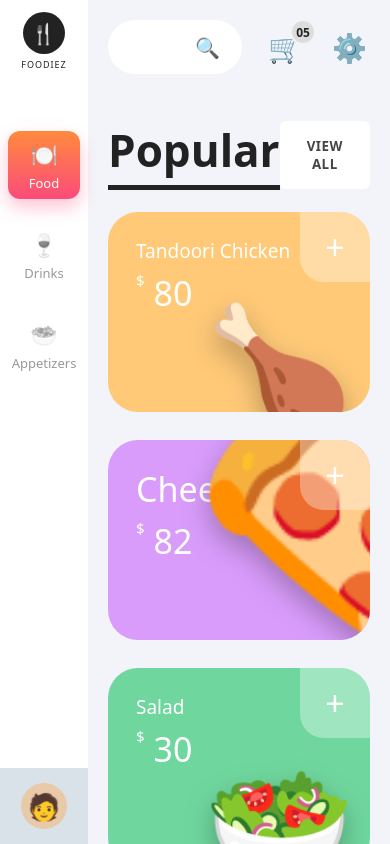
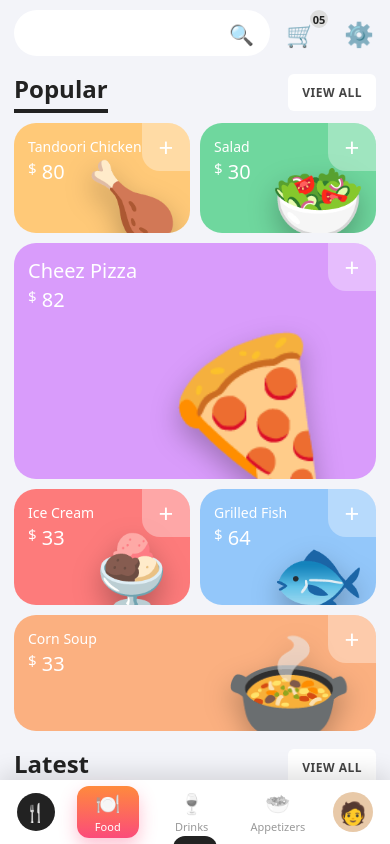
Before and after one commit to designbykhurram/foodiez-prototype, a plain HTML site: page index.html in a window 390 px wide. Drawn offline with Linux system fonts and the light colour scheme.

Commit message:
Add files via upload

```diff
--- a/index.html
+++ b/index.html
@@ -7,18 +7,18 @@
 body{background:var(--bg);color:var(--tx);height:100vh;overflow:hidden;display:flex}
 button{border:0;background:none;cursor:pointer;color:inherit}
 #side{width:88px;background:var(--card);display:flex;flex-direction:column;align-items:center;z-index:5;flex:none;padding-top:12px}
-#logo{cursor:pointer;text-align:center;font-size:9px;letter-spacing:1px;margin-bottom:60px;transition:transform .3s}#logo:hover{transform:scale(1.08)}
+#logo{cursor:pointer;text-align:center;font-size:9px;letter-spacing:1px;margin-bottom:36px;transition:transform .3s}#logo:hover{transform:scale(1.08)}
 #logo i{display:grid;place-items:center;width:42px;height:42px;border-radius:50%;background:#222;color:#fff;font-style:normal;font-size:20px;margin:0 auto 4px}
 .tab{width:72px;height:68px;border-radius:12px;color:var(--mu);font-size:13px;display:flex;flex-direction:column;align-items:center;justify-content:center;gap:5px;margin-bottom:22px;transition:.3s}
 .tab span{font-size:22px;filter:grayscale(1);opacity:.6}.tab:hover{color:var(--tx)}
 .tab.on{background:var(--g);color:#fff;box-shadow:0 8px 18px #fb4b7a55}.tab.on span{filter:none;opacity:1}
 #me{margin-top:auto;width:100%;height:76px;background:#d9e2e8;display:grid;place-items:center;position:relative}
 #me button{width:46px;height:46px;border-radius:50%;background:#e8c9a8;font-size:26px;transition:.3s}#me button:hover{transform:scale(1.1)}
-#sub{width:0;background:var(--g);margin-top:92px;height:min(704px,calc(100vh - 140px));border-radius:0 0 12px 0;overflow:hidden;transition:width .55s cubic-bezier(.7,0,.2,1);flex:none;z-index:4}
+#sub{width:0;background:var(--g);margin-top:64px;height:min(470px,calc(100vh - 100px));border-radius:0 0 12px 0;overflow:hidden;transition:width .55s cubic-bezier(.7,0,.2,1);flex:none;z-index:4}
 #sub.open{width:176px}#sub div{width:176px;padding:14px 20px;display:flex;flex-direction:column;gap:8px}
 .sc{color:#fff;height:80px;border-radius:12px;display:flex;flex-direction:column;align-items:center;justify-content:center;gap:4px;font-size:14px;opacity:0;transform:translateX(-30px);transition:.4s}
 #sub.open .sc{opacity:1;transform:none;transition-delay:calc(var(--i)*70ms + .25s)}.sc span{font-size:24px}.sc.on,.sc:hover{background:#ffffff33}
-main{flex:1;overflow-y:auto;padding:28px 60px 40px 44px;transition:opacity .5s}
+main{flex:1;overflow-y:auto;padding:14px 48px 28px 40px;transition:opacity .5s}
 .top{display:flex;align-items:center;justify-content:space-between;gap:20px;position:relative}
 #sw{flex:0 1 640px;margin:0 auto;position:relative}
 #q{width:100%;height:54px;border-radius:30px;border:0;background:var(--card);padding:0 56px 0 28px;font-size:16px;color:var(--tx);outline:0;transition:box-shadow .3s}#q:focus{box-shadow:0 10px 30px #0002}
@@ -30,23 +30,23 @@ main{flex:1;overflow-y:auto;padding:28px 60px 40px 44px;transition:opacity .5s}
 #badge{position:absolute;top:-6px;right:-10px;background:#ddd;color:#222;font-size:12px;font-weight:700;min-width:26px;height:26px;border-radius:13px;display:grid;place-items:center;border:2px solid var(--bg)}
 .bump{animation:bump .5s}@keyframes bump{40%{transform:scale(1.5)}}
 #menu{right:0;top:56px;width:230px}.tg{justify-content:space-between}.sw{width:38px;height:22px;border-radius:11px;background:#ccc;position:relative;transition:.3s}.sw:after{content:"";position:absolute;left:3px;top:3px;width:16px;height:16px;border-radius:50%;background:#fff;transition:.3s}.sw.on{background:#fb4b7a}.sw.on:after{left:19px}
-.hd{display:flex;justify-content:space-between;align-items:center;margin:46px 0 22px 0}
-h2{font-size:44px;position:relative;padding-bottom:10px}h2:after{content:"";position:absolute;left:0;bottom:0;width:100%;height:5px;background:var(--tx);transform-origin:left;animation:ul .8s}@keyframes ul{from{transform:scaleX(0)}}
+.hd{display:flex;justify-content:space-between;align-items:center;margin:24px 0 14px 0}
+h2{font-size:34px;position:relative;padding-bottom:8px}h2:after{content:"";position:absolute;left:0;bottom:0;width:100%;height:5px;background:var(--tx);transform-origin:left;animation:ul .8s}@keyframes ul{from{transform:scaleX(0)}}
 .va{background:var(--card);padding:16px 22px;border-radius:6px;font-weight:600;letter-spacing:.5px;color:#444;transition:.3s}.va:hover{transform:translateY(-2px);box-shadow:0 8px 20px #0002}
 :root[data-theme=dark] .va{color:#ddd}
-#pop{display:grid;grid-template-columns:1fr 2fr 1fr 1fr;grid-template-rows:repeat(2,minmax(150px,1fr));gap:28px;height:640px}
+#pop{display:grid;grid-template-columns:1fr 2fr 1fr 1fr;grid-template-rows:repeat(2,minmax(110px,1fr));gap:20px;height:430px}
 .s0{grid-area:1/1}.s1{grid-area:1/2/3/3}.s2{grid-area:1/3}.s3{grid-area:1/4}.s4{grid-area:2/1}.s5{grid-area:2/3/3/5}
-.it{position:relative;border-radius:30px;overflow:hidden;cursor:pointer;color:#fff;padding:26px 28px;transition:transform .35s cubic-bezier(.2,.8,.3,1.3),box-shadow .35s,filter .35s;animation:pin .6s backwards;animation-delay:calc(var(--i)*80ms)}
+.it{position:relative;border-radius:24px;overflow:hidden;cursor:pointer;color:#fff;padding:16px 22px;transition:transform .35s cubic-bezier(.2,.8,.3,1.3),box-shadow .35s,filter .35s;animation:pin .6s backwards;animation-delay:calc(var(--i)*80ms)}
 @keyframes pin{from{opacity:0;transform:translateY(30px) scale(.92)}}
 .it:hover{transform:translateY(-8px) scale(1.03);box-shadow:0 24px 40px -10px var(--c);z-index:2}
 #pop:hover .it:not(:hover){filter:saturate(.7) brightness(.97)}
-.it h3{font-weight:400;font-size:19px}.s1 h3{font-size:34px}.it p{font-size:34px;font-weight:300;margin-top:6px}.it p small{font-size:15px;vertical-align:top}
-.em{position:absolute;right:6%;bottom:-6%;font-size:120px;line-height:1;filter:drop-shadow(0 12px 14px #0004);transition:.4s}.s1 .em{font-size:300px;right:auto;left:20%;bottom:-6%}.s5 .em{font-size:170px}
+.it h3{font-weight:400;font-size:17px}.s1 h3{font-size:28px}.it p{font-size:28px;font-weight:300;margin-top:2px}.it p small{font-size:15px;vertical-align:top}
+.em{position:absolute;right:6%;bottom:-4%;font-size:124px;line-height:1;filter:drop-shadow(0 12px 14px #0004);transition:.4s}.s1 .em{font-size:280px;right:auto;left:18%;bottom:-4%}.s5 .em{font-size:165px}
 .it:hover .em{transform:scale(1.12) rotate(-6deg)}
-.pl{position:absolute;right:0;top:0;width:70px;height:70px;border-radius:0 0 0 24px;background:#ffffff55;font-size:34px;font-weight:200;color:#fff;transition:.3s}.pl:hover{background:#fff;color:#fb4b7a}.pl:active{transform:scale(.85)}
-#lat{display:flex;gap:42px;overflow-x:auto;scroll-behavior:smooth;scrollbar-width:none;padding:6px 4px 20px;flex:1}#lat::-webkit-scrollbar{display:none}
-.lw{display:flex;align-items:center;gap:14px}.ar{flex:none;width:44px;height:200px;border-radius:10px;background:#8883;font-size:30px;transition:.3s}.ar:hover{background:#888a;color:#fff}
-.lc{flex:none;width:260px;height:250px;border-radius:30px;background:var(--c);cursor:pointer;position:relative;padding:26px;overflow:hidden;transition:.35s}.lc:hover{transform:translateY(-8px);box-shadow:0 20px 30px -10px #0004}.lc .pl{background:#0002}.lc .em{font-size:100px;left:50%;right:auto;margin-left:-50px;bottom:-4%}.lc h3{font-weight:400;font-size:18px}.lc p{font-size:30px;font-weight:300;margin-top:6px}.lc small{font-size:14px;vertical-align:top}
+.pl{position:absolute;right:0;top:0;width:54px;height:54px;border-radius:0 0 0 20px;background:#ffffff55;font-size:28px;font-weight:200;color:#fff;transition:.3s}.pl:hover{background:#fff;color:#fb4b7a}.pl:active{transform:scale(.85)}
+#lat{display:flex;gap:42px;overflow-x:auto;scroll-behavior:smooth;scrollbar-width:none;padding:4px 4px 14px;flex:1}#lat::-webkit-scrollbar{display:none}
+.lw{display:flex;align-items:center;gap:14px}.ar{flex:none;width:40px;height:140px;border-radius:10px;background:#8883;font-size:30px;transition:.3s}.ar:hover{background:#888a;color:#fff}
+.lc{flex:none;width:230px;height:175px;border-radius:24px;background:var(--c);cursor:pointer;position:relative;padding:16px 20px;overflow:hidden;transition:.35s}.lc:hover{transform:translateY(-8px);box-shadow:0 20px 30px -10px #0004}.lc .pl{background:#0002}.lc .em{font-size:96px;left:50%;right:auto;margin-left:-48px;bottom:-4%}.lc h3{font-weight:400;font-size:16px}.lc p{font-size:26px;font-weight:300;margin-top:6px}.lc small{font-size:14px;vertical-align:top}
 #ov{position:fixed;inset:0;background:#0006;backdrop-filter:blur(10px);display:grid;place-items:center;opacity:0;pointer-events:none;transition:.35s;z-index:50}#ov.show{opacity:1;pointer-events:auto}
 .box{background:var(--card);border-radius:32px;width:min(760px,92vw);max-height:90vh;overflow:auto;transform:scale(.6);transition:transform .45s cubic-bezier(.2,.9,.3,1.25);box-shadow:0 40px 80px #0005}#ov.show .box{transform:none}
 .big{display:flex;min-height:380px}.big .l{flex:1;display:grid;place-items:center;font-size:190px;background:var(--c);color:#fff;border-radius:32px 0 0 32px;position:relative}.big .l span{filter:drop-shadow(0 20px 20px #0005);animation:fl 3s ease-in-out infinite}@keyframes fl{50%{transform:translateY(-12px) rotate(4deg)}}
@@ -59,7 +59,29 @@ h2{font-size:44px;position:relative;padding-bottom:10px}h2:after{content:"";posi
 #splash{position:fixed;inset:0;background:var(--bg);display:grid;place-items:center;z-index:100;opacity:0;pointer-events:none;transition:opacity .5s}#splash.show{opacity:1}#splash i{width:84px;height:84px;border-radius:50%;background:#222;color:#fff;display:grid;place-items:center;font-size:42px;font-style:normal;animation:pu 1s ease-in-out infinite}@keyframes pu{50%{transform:scale(1.2) rotate(15deg)}}
 #toast{position:fixed;bottom:26px;left:50%;transform:translate(-50%,100px);background:#222;color:#fff;padding:12px 22px;border-radius:30px;transition:.4s;z-index:90}#toast.show{transform:translate(-50%,0)}
 #dp{left:12px;bottom:84px;width:200px;transform-origin:bottom left}
-@media(max-width:900px){main{padding:20px}#pop{display:flex;flex-direction:column;height:auto}.it{min-height:200px}.big{flex-direction:column}.big .l{min-height:240px;border-radius:32px 32px 0 0}}
+main{min-width:0}
+@media(max-width:1100px){main{padding:24px 28px 40px}h2{font-size:34px}
+#pop{height:auto!important;grid-template-columns:repeat(2,1fr);grid-auto-rows:150px;grid-auto-flow:dense;gap:18px}
+.s0,.s1,.s2,.s3,.s4,.s5{grid-area:auto}.s1{grid-column:1/-1;grid-row:span 2}.s5{grid-column:1/-1}
+.it{min-height:0;padding:20px;border-radius:26px}.s1 .em{font-size:220px;left:auto;right:8%}.s5 .em{font-size:135px}.em{font-size:100px}.s1 h3{font-size:26px}.lc{width:210px;height:170px}.ar{height:130px}}
+@media(max-width:820px){body{height:100dvh}
+#side{position:fixed;left:0;right:0;bottom:0;width:100%;height:64px;flex-direction:row;justify-content:space-around;align-items:center;padding:0 6px;z-index:40;box-shadow:0 -6px 24px #0002}
+#logo{margin:0;font-size:0}#logo i{width:38px;height:38px;font-size:18px;margin:0}
+.tab{width:auto;min-width:62px;height:52px;margin:0;font-size:11px;gap:2px;padding:0 6px}.tab span{font-size:20px}
+#me{margin:0;width:auto;height:auto;background:none;position:static}#me button{width:40px;height:40px;font-size:22px}
+#dp{left:auto;right:8px;bottom:72px;transform-origin:bottom right}
+#sub{position:fixed;left:0;right:0;bottom:64px;margin:0;width:100%;height:0;border-radius:20px 20px 0 0;z-index:39;transition:height .5s cubic-bezier(.7,0,.2,1)}
+#sub.open{width:100%;height:112px}
+#sub div{width:100%;flex-direction:row;overflow-x:auto;padding:14px 12px;gap:10px;scrollbar-width:none}
+.sc{flex:none;width:78px;height:84px;transform:translateY(30px)}
+#toast{bottom:84px;max-width:90vw;text-align:center}}
+@media(max-width:820px){main{padding:10px 14px 190px}.top{gap:10px}#sw{flex:1 1 auto;margin:0}#q{height:46px;font-size:15px;padding:0 44px 0 18px}#sw b{top:11px;right:16px}
+.ic{width:38px;height:38px;font-size:24px}#badge{font-size:11px;min-width:22px;height:22px;right:-12px}.top>div:last-child{gap:14px}
+.hd{margin:16px 0 10px}h2{font-size:24px;padding-bottom:8px}h2:after{height:4px}.va{padding:10px 14px;font-size:12px}
+#pop{grid-auto-rows:116px;gap:10px}.it{padding:14px;border-radius:22px}.it h3{font-size:14px}.it p{font-size:20px}.s1 h3{font-size:20px}.s1 .em{font-size:155px}.s5 .em{font-size:105px}.em{font-size:76px}.pl{width:48px;height:48px;font-size:26px;border-radius:0 0 0 18px}
+.ar{display:none}.lw{margin:0 -14px}#lat{gap:14px;padding:6px 14px 20px;scroll-snap-type:x mandatory}.lc{width:170px;height:150px;padding:14px;scroll-snap-align:start;border-radius:24px}.lc .em{font-size:74px;margin-left:-37px}.lc p{font-size:22px}
+.box{max-height:88vh;border-radius:26px}.big{flex-direction:column;min-height:0}.big .l{min-height:210px;font-size:120px;border-radius:26px 26px 0 0}.big .r{padding:22px 20px 24px}.big h3{font-size:24px}.big .pr{font-size:30px}.cart{padding:20px}.cart h3{font-size:22px}.ci{gap:10px;padding:10px}.ci i{width:44px;height:44px;font-size:24px}#menu{width:210px}}
+@media(max-width:360px){#pop{grid-auto-rows:108px}.lc{width:155px}}
 </style></head><body>
 <div id="splash"><i>🍴</i></div>
 <aside id="side"><div id="logo" onclick="refresh()"><i>🍴</i>FOODIEZ</div>
@@ -92,8 +114,8 @@ const mk=(a,i,c)=>{const id="i"+n++;return items[id]={id,name:a[0],price:a[1],e:
 Object.keys(D).forEach(k=>D[k]=D[k].map((a,i)=>mk(a,i,P[i%6])));L.forEach((a,i)=>L[i]=mk(a,i,LC[i%4]));
 function card(t,i){return `<div class="it s${i}" style="--c:${t.c};background:${t.c};--i:${i}" onclick="openItem('${t.id}')"><h3>${t.name}</h3><p><small>$</small> ${t.price}</p><div class="em">${t.e}</div><button class="pl" onclick="add('${t.id}',event)">+</button></div>`}
 function render(){let a=D[cur].filter(t=>!vegOn||VEGE.test(t.e));$("#pop").innerHTML=a.map(card).join("");
-$("#pop").style.height=a.length>3?"640px":"320px"}
-$("#lat").innerHTML=L.map(t=>`<div class="lc" style="--c:${t.c}" onclick="openItem('${t.id}')"><h3>${t.name}</h3><p><small>$</small> ${t.price}</p><div class="em">${t.e}</div><button class="pl" style="width:56px;height:56px;font-size:28px" onclick="add('${t.id}',event)">+</button></div>`).join("");
+$("#pop").style.height=a.length>3?"430px":"215px"}
+$("#lat").innerHTML=L.map(t=>`<div class="lc" style="--c:${t.c}" onclick="openItem('${t.id}')"><h3>${t.name}</h3><p><small>$</small> ${t.price}</p><div class="em">${t.e}</div><button class="pl" style="width:46px;height:46px;font-size:24px" onclick="add('${t.id}',event)">+</button></div>`).join("");
 $("#subin").innerHTML=SUB.map((s,i)=>`<div class="sc" style="--i:${i}" data-k="${s[0]}" onclick="pick('${s[0]}',this)"><span>${s[1]}</span>${s[2]}</div>`.slice(0)).join("").replace(/<div class="sc"/g,'<div class="sc"');
 // tabs
 function setTitle(t){const h=$("#ptitle");h.style.animation="none";h.offsetWidth;h.textContent=t}
```
